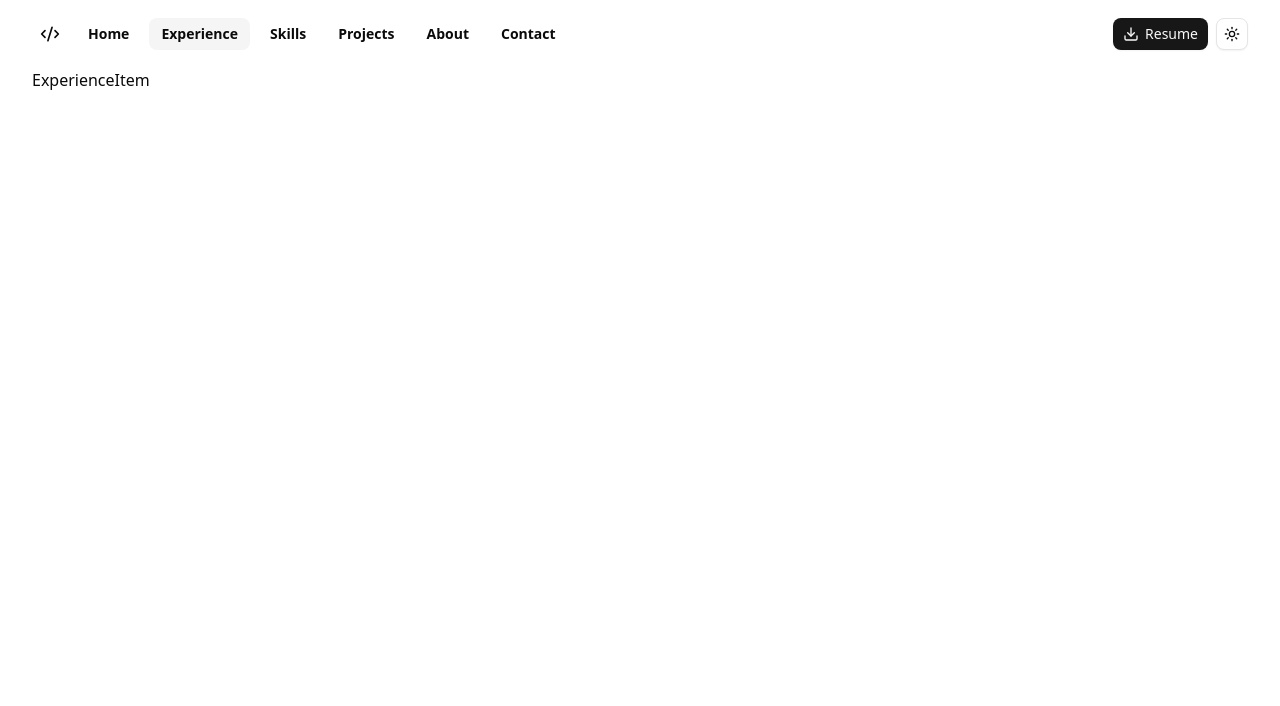
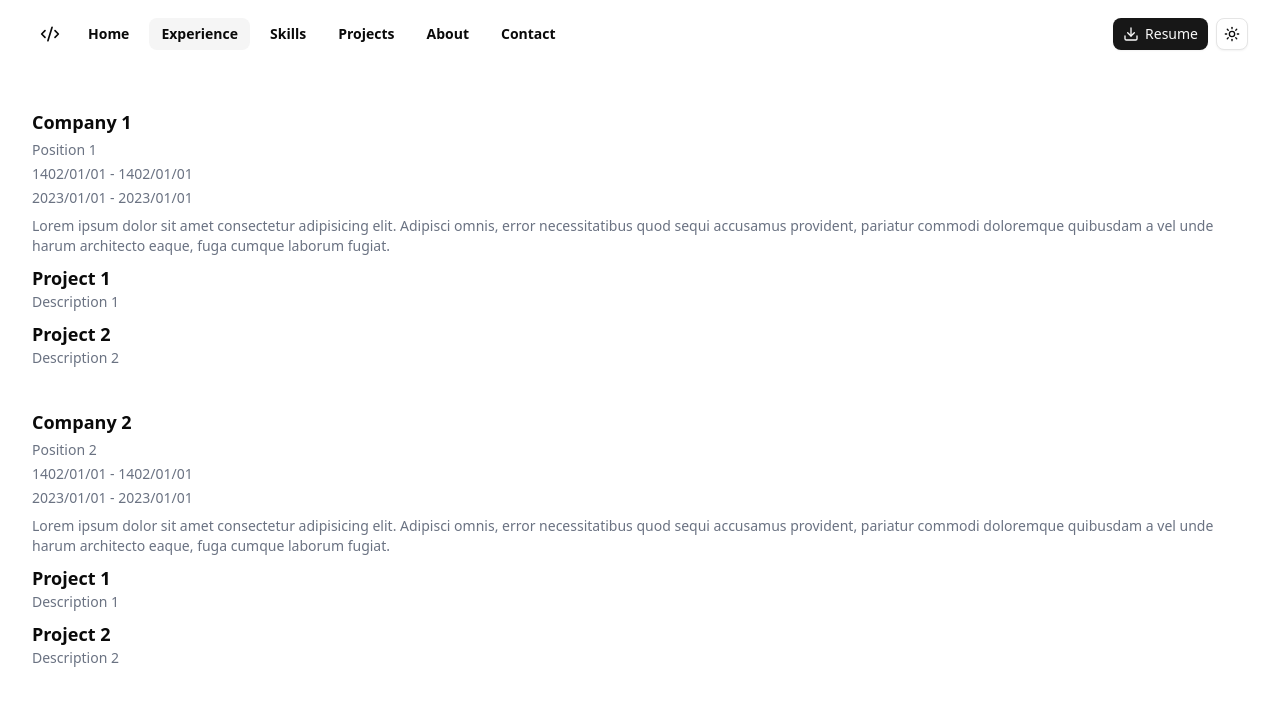
Before and after one commit to hossein-jorfi/portfolio-website, a Next.js app: page /experience in a window 1280 px wide. Shown: the top 706 px of the page. Built offline with nearby package versions, Linux system fonts and the light colour scheme.

Commit message:
ExperienceItem

```diff
--- a/src/app/experience/_components/experience-item/index.tsx
+++ b/src/app/experience/_components/experience-item/index.tsx
@@ -1,5 +1,56 @@
-const ExperienceItem = () => {
-  return <div>ExperienceItem</div>;
+interface Project {
+      name: string;
+      description: string;
+    }
+
+export interface ExperienceItemProps {
+  company: string;
+  position: string;
+  jalaliDate: {
+    start: string;
+    end: string;
+  };
+  englishDate: {
+    start: string;
+    end: string;
+  };
+  description: string;
+  projects: Project[];
+}
+
+const ExperienceItem = ({
+  company,
+  position,
+  jalaliDate,
+  englishDate,
+  description,
+  projects,
+}: ExperienceItemProps) => {
+  return (
+    <div className="mt-10">
+      <div className="flex flex-col gap-2">
+        <div className="flex flex-col gap-1">
+          <h3 className="text-lg font-bold">{company}</h3>
+          <p className="text-sm text-gray-500">{position}</p>
+          <p className="text-sm text-gray-500">
+            {jalaliDate.start} - {jalaliDate.end}
+          </p>
+          <p className="text-sm text-gray-500">
+            {englishDate.start} - {englishDate.end}
+          </p>
+        </div>
+        <p className="text-sm text-gray-500">{description}</p>
+        <div className="flex flex-col gap-2">
+          {projects.map((project) => (
+            <div key={project.name}>
+              <h4 className="text-lg font-bold">{project.name}</h4>
+              <p className="text-sm text-gray-500">{project.description}</p>
+            </div>
+          ))}
+        </div>
+      </div>
+    </div>
+  );
 };
 
 export default ExperienceItem;
--- a/src/app/experience/page.tsx
+++ b/src/app/experience/page.tsx
@@ -1,9 +1,64 @@
-import ExperienceItem from "./_components/experience-item";
+import ExperienceItem, {
+  ExperienceItemProps,
+} from "./_components/experience-item";
+
+const experienceItems: ExperienceItemProps[] = [
+  {
+    company: "Company 1",
+    position: "Position 1",
+    jalaliDate: {
+      start: "1402/01/01",
+      end: "1402/01/01",
+    },
+    englishDate: {
+      start: "2023/01/01",
+      end: "2023/01/01",
+    },
+    description:
+      "Lorem ipsum dolor sit amet consectetur adipisicing elit. Adipisci omnis, error necessitatibus quod sequi accusamus provident, pariatur commodi doloremque quibusdam a vel unde harum architecto eaque, fuga cumque laborum fugiat.",
+    projects: [
+      {
+        name: "Project 1",
+        description: "Description 1",
+      },
+      {
+        name: "Project 2",
+        description: "Description 2",
+      },
+    ],
+  },
+  {
+    company: "Company 2",
+    position: "Position 2",
+    jalaliDate: {
+      start: "1402/01/01",
+      end: "1402/01/01",
+    },
+    englishDate: {
+      start: "2023/01/01",
+      end: "2023/01/01",
+    },
+    description:
+      "Lorem ipsum dolor sit amet consectetur adipisicing elit. Adipisci omnis, error necessitatibus quod sequi accusamus provident, pariatur commodi doloremque quibusdam a vel unde harum architecto eaque, fuga cumque laborum fugiat.",
+    projects: [
+      {
+        name: "Project 1",
+        description: "Description 1",
+      },
+      {
+        name: "Project 2",
+        description: "Description 2",
+      },
+    ],
+  },
+];
 
 const Page = () => {
   return (
     <div className="app-container">
-      <ExperienceItem />
+      {experienceItems.map((item) => (
+        <ExperienceItem key={item.company} {...item} />
+      ))}
     </div>
   );
 };
```
